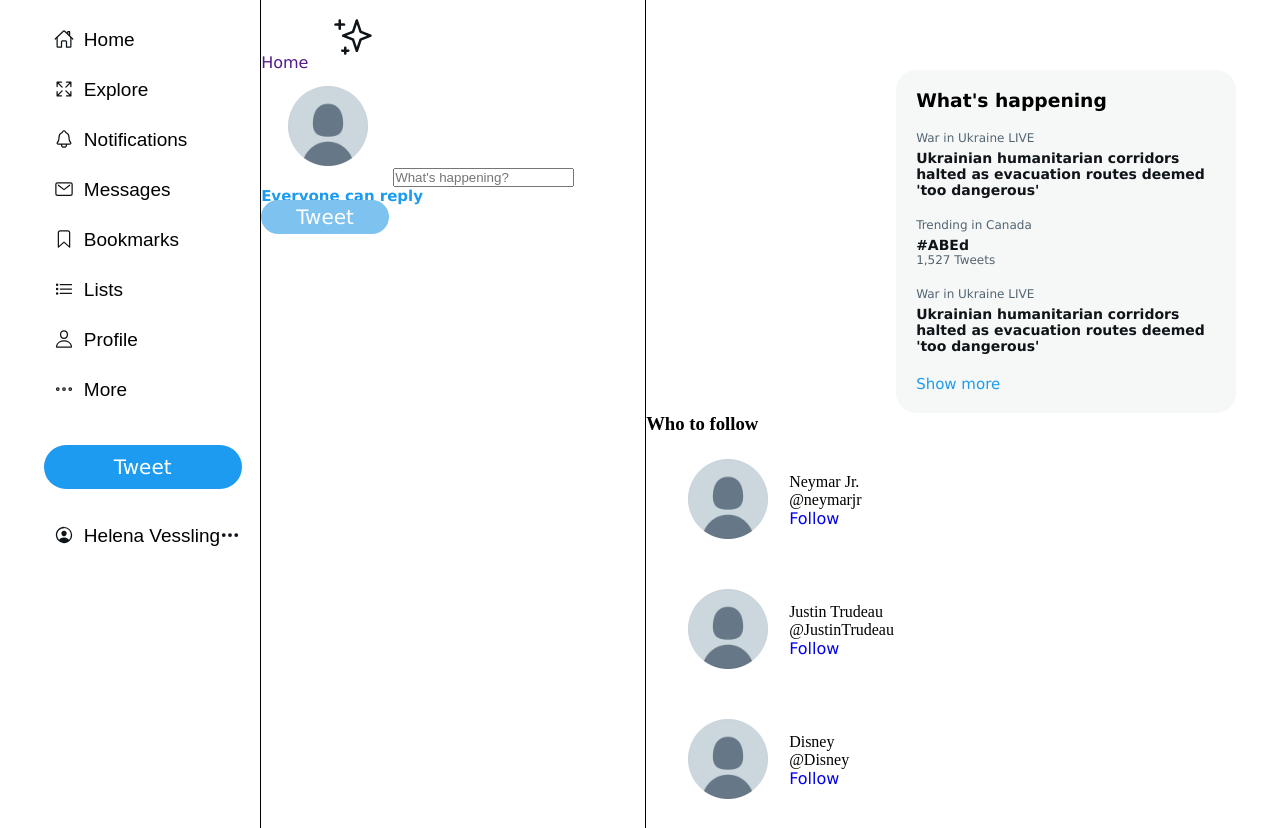
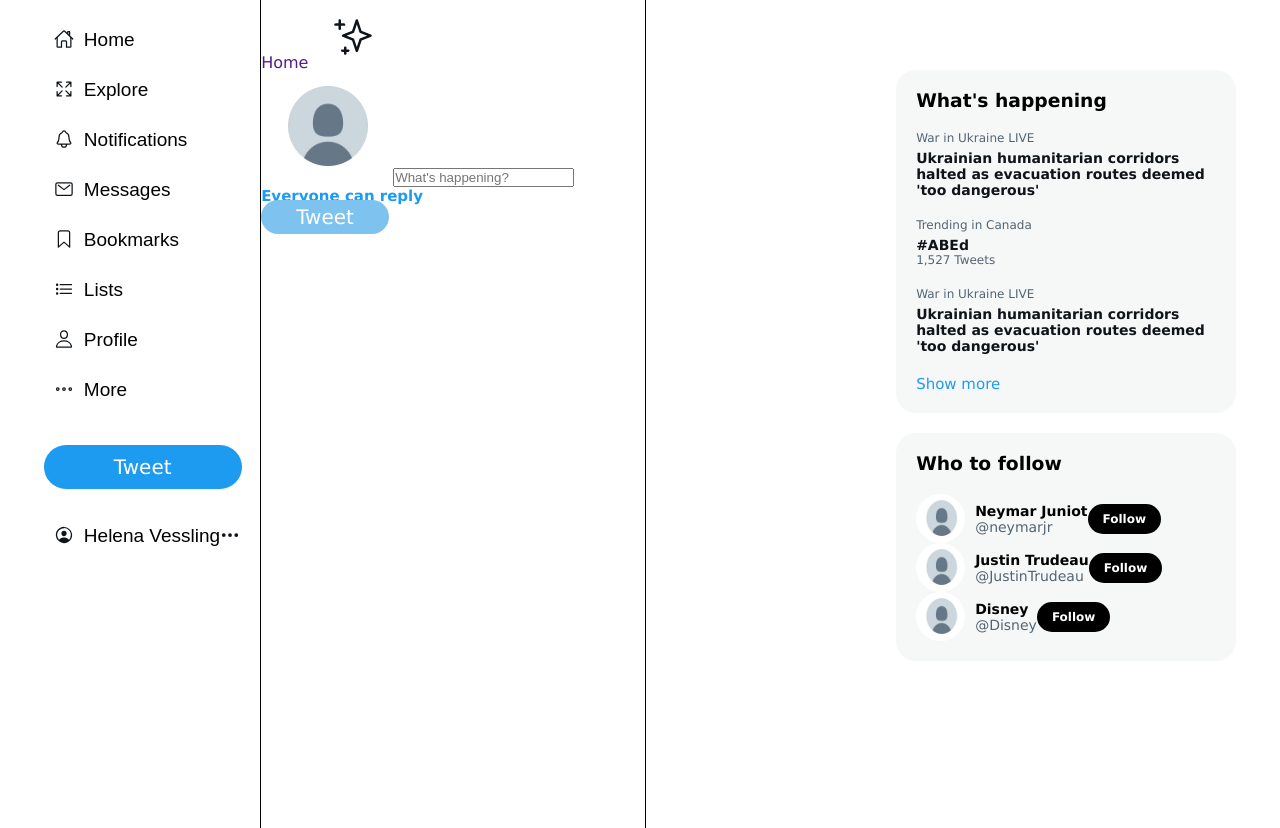
Before and after one commit to helenavprado/Twitter, a plain HTML site: page index.html in a window 1280 px wide. Shown: the top 828 px of the page. Drawn offline with nearby package versions, Linux system fonts and the light colour scheme.

Commit message:
sixth commit

```diff
--- a/index.html
+++ b/index.html
@@ -123,65 +123,53 @@
                         </div>
                         <a href="" class="blueLink">Show more</a>
                     </div>
+
                     <div class="who-to-follow">
                         <div class="who-to-follow__block">
-                            <h3 id="who-to-follow">Who to follow</h3>
-                            <div class="who-to-follow-__single-block">
-                                <img class="who-to-follow__image"src="/images/Pic profile.png" alt="">
-                                <div class="who-to-follow__content">
-                                    <div>
-                                        <div class="who-to-follow__user-name">
-                                            Neymar Jr.
-                                        </div>
-                                        <div class="who-to-follow__user-acc" >
-                                            @neymarjr
-                                        </div>
+                            <h3 id="whats-happening">Who to follow</h3>
+                            <div class="who-to-follow__single-block">
+                                <img src="/images/Pic profile.png" class="who-to-follow__image" alt="">
+                                <div class="content">
+                                    <div class="who-to-follow__user-name">
+                                        Neymar Juniot
                                     </div>
-                                    <div>
-                                        <div class="who-to-follow__button" >
-                                            <a href="#" class="who-to-follow_button" role="button" >Follow</a>
-                                        </div>
+                                    <div class="who-to-follow__user-acc">
+                                        @neymarjr
                                     </div>
                                 </div>
+                                <div class="who-to-follow__button">
+                                    Follow
+                                </div>
                             </div>
-                            <div class="who-to-follow-__single-block">
-                                <img class="who-to-follow__image"src="/images/Pic profile.png" alt="">
-                                <div class="who-to-follow__content">
-                                    <div>
-                                        <div class="who-to-follow__user-name">
-                                            Justin Trudeau
-                                        </div>
-                                        <div class="who-to-follow__user-acc" >
-                                            @JustinTrudeau
-                                        </div>
+                            <div class="who-to-follow__single-block">
+                                <img src="/images/Pic profile.png" class="who-to-follow__image" alt="">
+                                <div class="content">
+                                    <div class="who-to-follow__user-name">
+                                        Justin Trudeau
                                     </div>
-                                    <div>
-                                        <div class="who-to-follow__button" >
-                                            <a href="#" class="who-to-follow_button" role="button" >Follow</a>
-                                        </div>
+                                    <div class="who-to-follow__user-acc">
+                                        @JustinTrudeau
                                     </div>
                                 </div>
+                                <div class="who-to-follow__button">
+                                    Follow
+                                </div>
                             </div>
-                            <div class="who-to-follow-__single-block">
-                                <img class="who-to-follow__image"src="/images/Pic profile.png" alt="">
-                                <div class="who-to-follow__content">
-                                    <div>
-                                        <div class="who-to-follow__user-name">
-                                            Disney
-                                        </div>
-                                        <div class="who-to-follow__user-acc" >
-                                            @Disney
-                                        </div>
+                            <div class="who-to-follow__single-block">
+                                <img src="/images/Pic profile.png" class="who-to-follow__image" alt="">
+                                <div class="content">
+                                    <div class="who-to-follow__user-name">
+                                        Disney
                                     </div>
-                                    <div>
-                                        <div class="who-to-follow__button" >
-                                            <a href="#" class="who-to-follow_button" role="button" >Follow</a>
-                                        </div>
+                                    <div class="who-to-follow__user-acc">
+                                        @Disney
                                     </div>
+                                </div>
+                                <div class="who-to-follow__button">
+                                    Follow
                                 </div>
                             </div>
                         </div>
-
                     </div>
                 </div>
             </div>
--- a/style.css
+++ b/style.css
@@ -159,11 +159,67 @@
 
 }
 
-.who-to-follow-__single-block{
+.who-to-follow__block{
+    background-color: rgb(246, 248, 248);
+    padding: 20px;
+    margin-top: 20px;
+    margin-left: 250px;
+    font-family: Verdana, Geneva, Tahoma, sans-serif;
+    border-radius: 20px;
+    width: 300px;
+}
+
+.who-to-follow__title{
+    padding-bottom: 100px;
+    font-weight: 700;
+}
+
+.who-to-follow__single-block{
     display: flex;
+    padding: 10px, 15px;
     align-items: center;
-    padding: 10px 15px;
 }
+
+.who-to-follow__user-name{
+    font-weight: 700;
+    font-size: 14px;
+    cursor: pointer;
+
+}
+
+.who-to-follow__user-acc{
+    font-size: 14px;
+    color: rgb(83, 100, 113);
+    cursor: pointer;
+}
+
+.who-to-follow__image{
+    border-radius: 50%;
+    width: 49px;
+    height: 49px;
+    margin-right: 10px;
+
+}
+
+.who-to-follow__content{
+    display: flex;
+
+}
+
+.who-to-follow__button{
+    cursor: pointer;
+    background-color: black;
+    color: white;
+    border-radius: 20px;
+    font-weight: 700;
+    font-size: 12px;
+    padding: 8px 15px 8px 15px;
+
+
+}
+
+
+
 
 /*
 color blue twitter RBG: 91, 154, 236
```
